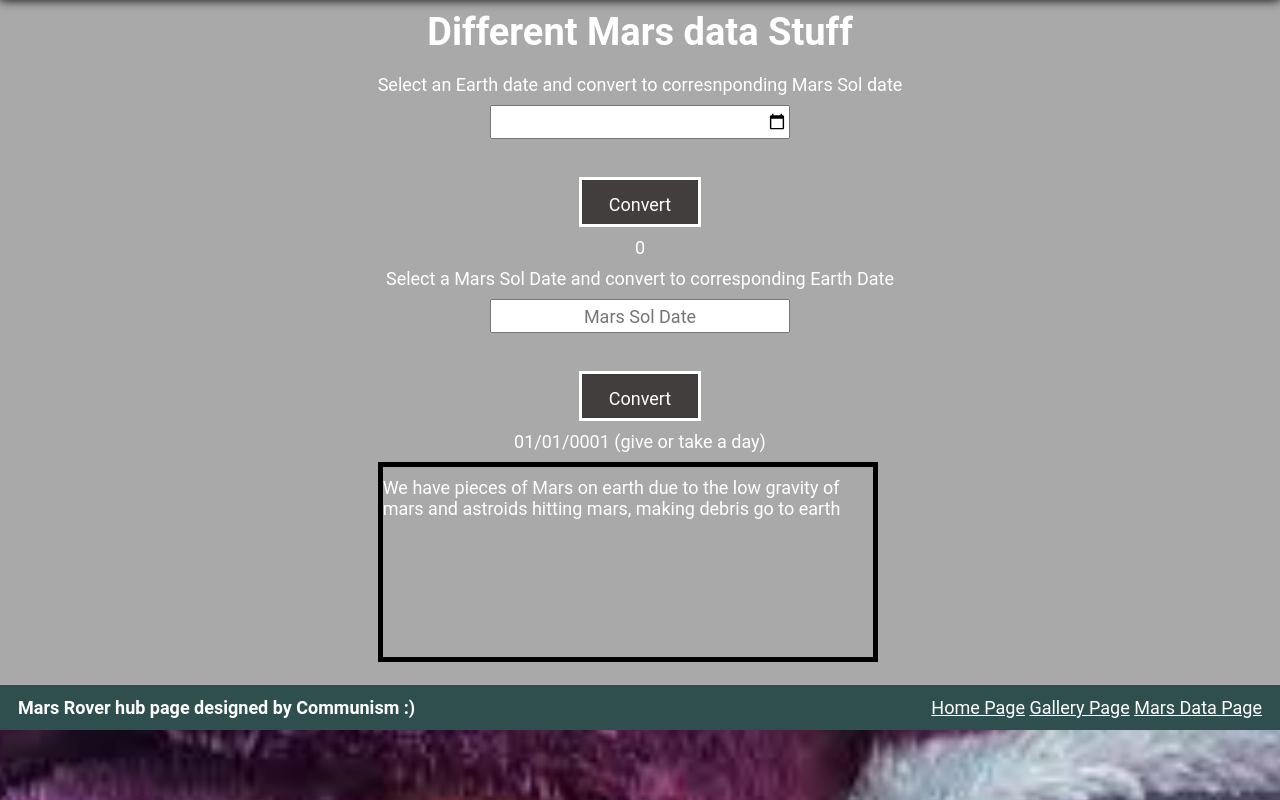
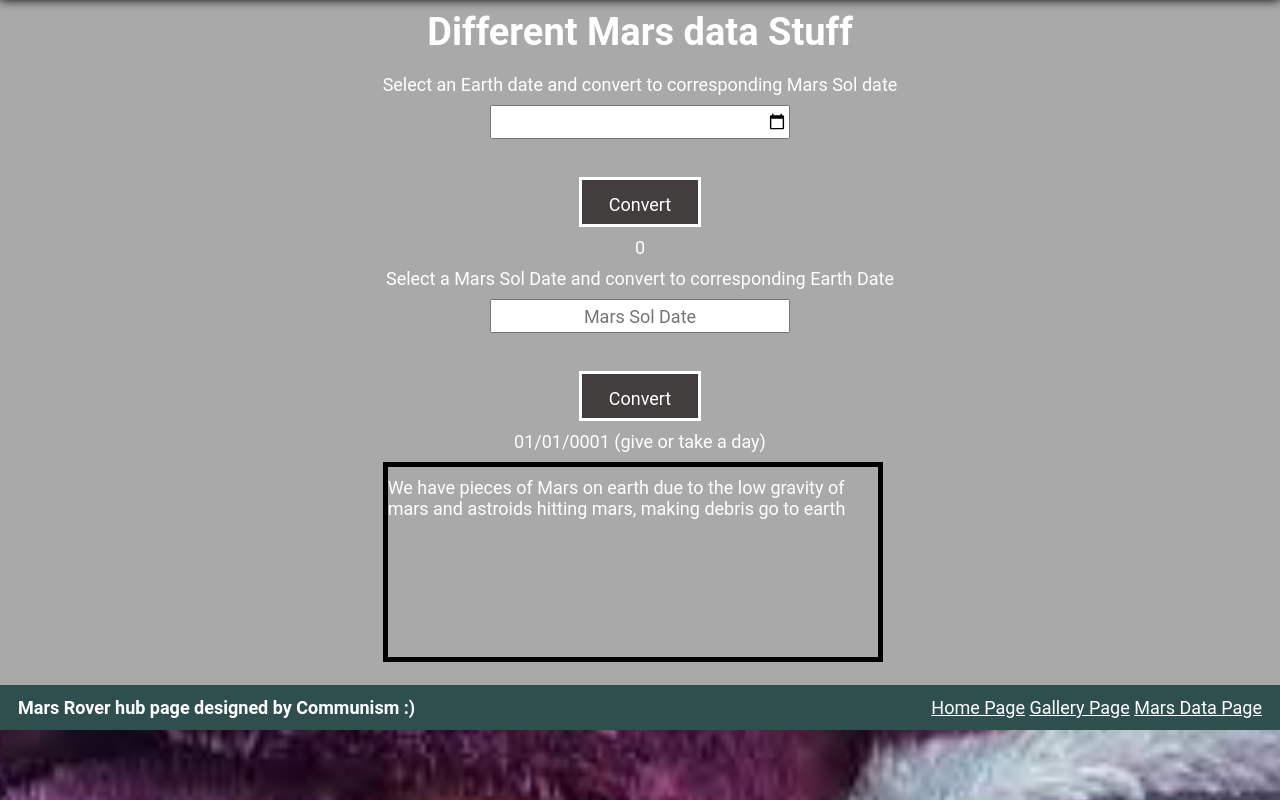
Before and after one commit to Joseph-Bartram8/MarsRoverBestGroup, an ASP.NET Core app: page /Home/MarsData in a window 1280 px wide. Shown: the part 80-880 px from the top of the page. Run offline with ASP.NET Core 8, Linux system fonts and the light colour scheme; some libraries are stand-ins or nearby versions.

Commit message:
fixed all accessibility issues currently highlighted in inspect tools

```diff
--- a/MarsRoverBestGroup3.0/MarsRoverBestGroup3.0/Views/Home/MarsData.cshtml
+++ b/MarsRoverBestGroup3.0/MarsRoverBestGroup3.0/Views/Home/MarsData.cshtml
@@ -13,7 +13,7 @@
         <section class="s_container_inner">
             <div>
                 <form method="post" action="/Home/ConvertEarthDate" class="d-flex">
-                    <label for=" earthInputDate">Select an Earth date and convert to corresnponding Mars Sol date</label>
+                    <label for="earth-date-input">Select an Earth date and convert to corresponding Mars Sol date</label>
                     <input class="inputBox" id="earth-date-input" type="date" name="earthInputDate" placeholder="Earth date" aria-label="Earth date" style="text-align: center; margin-top: 10px">
                     <button class="btn btn-outline-danger" id="earth-to-mars-convert" type="submit">Convert</button>
                     <output class="form-control me-2" id="mars-date-output" for="earth-date-input" aria-label="Mars Sol date" style="text-align: center; margin-top: 10px ">@Model.marsOutputDate </output>
@@ -22,7 +22,7 @@
             </div>
             <div >
                 <form method="post" action="/Home/ConvertMarsDate" class="d-flex">
-                    <label for="marsInputDate">Select a Mars Sol Date and convert to corresponding Earth Date</label>
+                    <label for="mars-date-input">Select a Mars Sol Date and convert to corresponding Earth Date</label>
                     <input class="inputBox" id="mars-date-input" type="text" name="marsInputDate" placeholder="Mars Sol Date" aria-label="Mars Sol Date" style="text-align: center; margin-top: 10px">
                     <button class="btn btn-outline-danger " id="mars-to-earth-convert" type="submit">Convert</button>
 
--- a/MarsRoverBestGroup3.0/MarsRoverBestGroup3.0/Views/Shared/_Layout.cshtml
+++ b/MarsRoverBestGroup3.0/MarsRoverBestGroup3.0/Views/Shared/_Layout.cshtml
@@ -13,7 +13,7 @@
 </head>
 <body>
     <div class="menu-wrap">
-        <input id="menu_button" type="checkbox" class="toggler">
+        <input id="menu_button" title="menu button" type="checkbox" class="toggler">
         <div class="hamburger"><div></div></div>
         <div class="menu" onclick="menuClose()">
             <div>
```
Also changed, not shown: MarsRoverBestGroup3.0/MarsRoverBestGroup3.0/Views/Home/Gallery.cshtml (+4 -4 lines).
